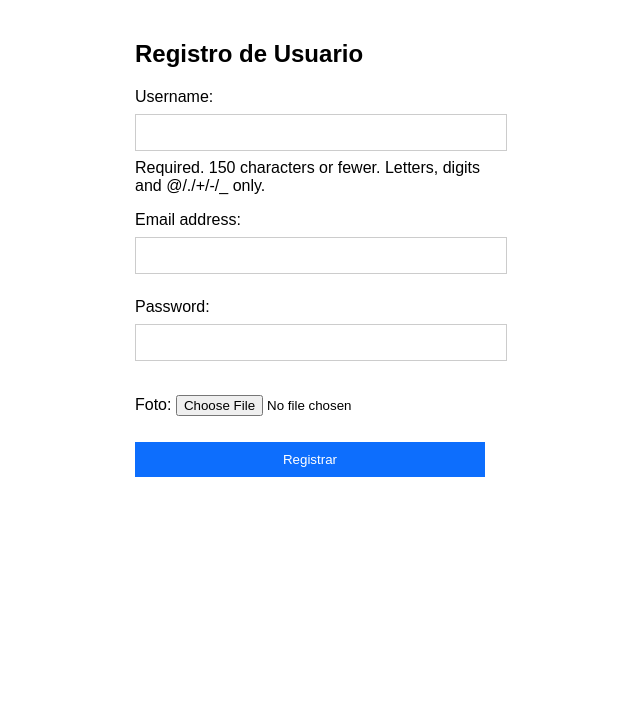
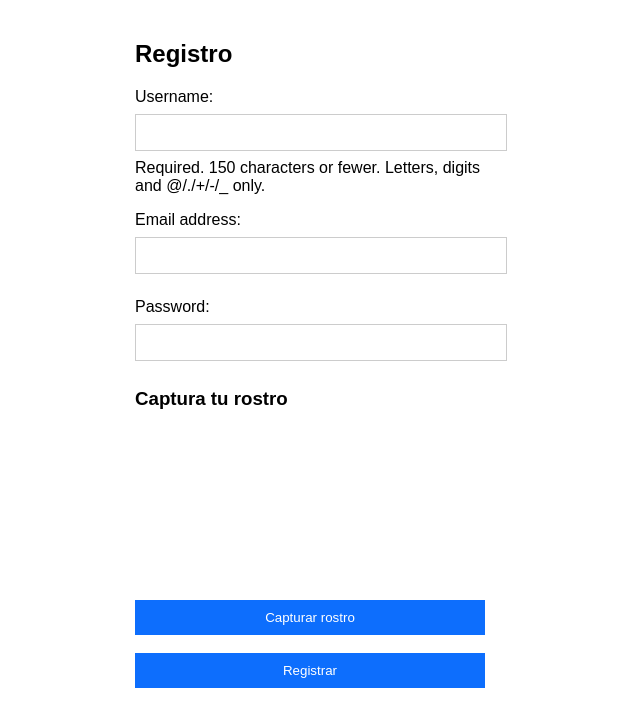
Before and after one commit to NC5002/reconocimiento_facial, a Django app: page /registro/ in a window 1280 px wide. Shown: the top 727 px of the page, without its empty margins (330-970 px from the left). Run offline with Django 5.2, Linux system fonts and the light colour scheme.

Commit message:
Remove photo field from Usuario model, update registration form, and implement webcam capture for user registration

```diff
--- a/asistencias/asistencias/urls.py
+++ b/asistencias/asistencias/urls.py
@@ -19,8 +19,10 @@ from django.urls import path
 from django.urls import path, include
 from django.conf import settings
 from django.conf.urls.static import static
+from core.views import home
 
 urlpatterns = [
+    path('', home, name='home'),  # NUEVA RUTA
     path('admin/', admin.site.urls),
     path('', include('core.urls')),
 ] + static(settings.MEDIA_URL, document_root=settings.MEDIA_ROOT)
--- a/asistencias/core/forms.py
+++ b/asistencias/core/forms.py
@@ -6,4 +6,4 @@ class RegistroForm(forms.ModelForm):
 
     class Meta:
         model = Usuario
-        fields = ['username', 'email', 'password', 'foto']
+        fields = ['username', 'email', 'password']
--- a/asistencias/core/models.py
+++ b/asistencias/core/models.py
@@ -3,7 +3,6 @@ from django.contrib.auth.models import AbstractUser
 from django.db import models
 
 class Usuario(AbstractUser):
-    foto = models.ImageField(upload_to='rostros/')
     encoding = models.BinaryField(null=True, blank=True)
 
 
--- a/asistencias/core/templates/registro.html
+++ b/asistencias/core/templates/registro.html
@@ -5,36 +5,66 @@
     <style>
         body { font-family: Arial; margin: 40px; }
         .form-container { width: 350px; margin: auto; }
-        input[type=text], input[type=email], input[type=password] {
-            width: 100%; padding: 10px; margin: 8px 0; border: 1px solid #ccc;
-        }
-        input[type=file] {
-            margin: 10px 0;
-        }
-        button {
-            background: #0D6EFD; color: white;
-            padding: 10px; width: 100%; border: none;
-        }
+        input { width: 100%; padding: 10px; margin: 8px 0; border: 1px solid #ccc; }
+        button { background: #0d6efd; color: white; padding: 10px; width: 100%; border: none; }
     </style>
 </head>
 <body>
 
 <div class="form-container">
-    <h2>Registro de Usuario</h2>
+    <h2>Registro</h2>
 
     {% if messages %}
         {% for message in messages %}
-            <p style="color: red;">{{ message }}</p>
+            <p style="color:red;">{{ message }}</p>
         {% endfor %}
     {% endif %}
 
-    <form method="POST" enctype="multipart/form-data">
+    <form id="formRegistro" method="POST" enctype="multipart/form-data">
         {% csrf_token %}
         {{ form.as_p }}
+
+        <h3>Captura tu rostro</h3>
+        <video id="video" width="300" autoplay></video>
+        <br><br>
+
+        <button type="button" onclick="capturar()">Capturar rostro</button>
+
+        <input type="file" name="frame" id="frameInput" hidden>
+
+        <br><br>
 
         <button type="submit">Registrar</button>
     </form>
 </div>
 
+<script>
+    // Activamos webcam
+    const video = document.getElementById('video');
+
+    navigator.mediaDevices.getUserMedia({ video: true })
+        .then(stream => video.srcObject = stream);
+
+    function capturar() {
+        const canvas = document.createElement('canvas');
+        canvas.width = video.videoWidth;
+        canvas.height = video.videoHeight;
+
+        const ctx = canvas.getContext('2d');
+        ctx.drawImage(video, 0, 0);
+
+        canvas.toBlob(function(blob){
+            const file = new File([blob], "frame.jpg", { type: "image/jpeg" });
+
+            const fileInput = document.getElementById("frameInput");
+            const dataTransfer = new DataTransfer();
+            dataTransfer.items.add(file);
+            fileInput.files = dataTransfer.files;
+
+            alert("Rostro capturado correctamente.");
+        }, 'image/jpeg');
+    }
+</script>
+
 </body>
 </html>
--- a/asistencias/core/views.py
+++ b/asistencias/core/views.py
@@ -10,7 +10,17 @@ from django.http import JsonResponse
 from .forms import RegistroForm
 from .models import Usuario, Asistencia
 
+from django.contrib.auth import authenticate, login
 
+# ==========================
+# HOME
+def home(request):
+    if request.user.is_authenticated:
+        return redirect('dashboard')
+    else:
+        return redirect('login')
+
+# =========================
 # ==========================
 # DASHBOARD
 # ==========================
@@ -24,25 +34,37 @@ def dashboard(request):
 # ==========================
 def registro(request):
     if request.method == 'POST':
-        form = RegistroForm(request.POST, request.FILES)
+
+        form = RegistroForm(request.POST)
+
+        # La imagen capturada viene como archivo 'frame'
+        frame = request.FILES.get('frame', None)
+
+        if frame is None:
+            messages.error(request, "Debes capturar tu rostro antes de registrarte.")
+            return render(request, 'registro.html', {'form': form})
+
         if form.is_valid():
 
             usuario = form.save(commit=False)
+            usuario.set_password(form.cleaned_data['password'])
 
-            # Procesar la imagen
-            imagen = face_recognition.load_image_file(request.FILES['foto'])
+            # Convertir frame (JPEG) a imagen numpy
+            file_bytes = np.frombuffer(frame.read(), np.uint8)
+            imagen = cv2.imdecode(file_bytes, cv2.IMREAD_COLOR)
+
             encodings = face_recognition.face_encodings(imagen)
 
+            # Validar que haya rostro
             if len(encodings) == 0:
-                messages.error(request, "No se detectó ningún rostro en la imagen. Intente otra foto.")
+                messages.error(request, "No se detectó ningún rostro. Intenta colocarte mejor frente a la cámara.")
                 return render(request, 'registro.html', {'form': form})
 
-            # Guardar encoding y contraseña
+            # Guardar embedding facial
             usuario.encoding = encodings[0].tobytes()
-            usuario.set_password(form.cleaned_data['password'])
             usuario.save()
 
-            messages.success(request, "Usuario registrado correctamente. Ahora puedes iniciar sesión.")
+            messages.success(request, "Registro exitoso. Ya puedes iniciar sesión.")
             return redirect('login')
 
     else:
@@ -54,6 +76,7 @@ def registro(request):
 # ==========================
 # REGISTRO DE ASISTENCIA POR WEBCAM
 # ==========================
+
 @login_required
 def registrar_asistencia(request):
 
```
Also changed, not shown: README.md, asistencias/core/migrations/0002_remove_usuario_foto.py (added), asistencias/db.sqlite3.
